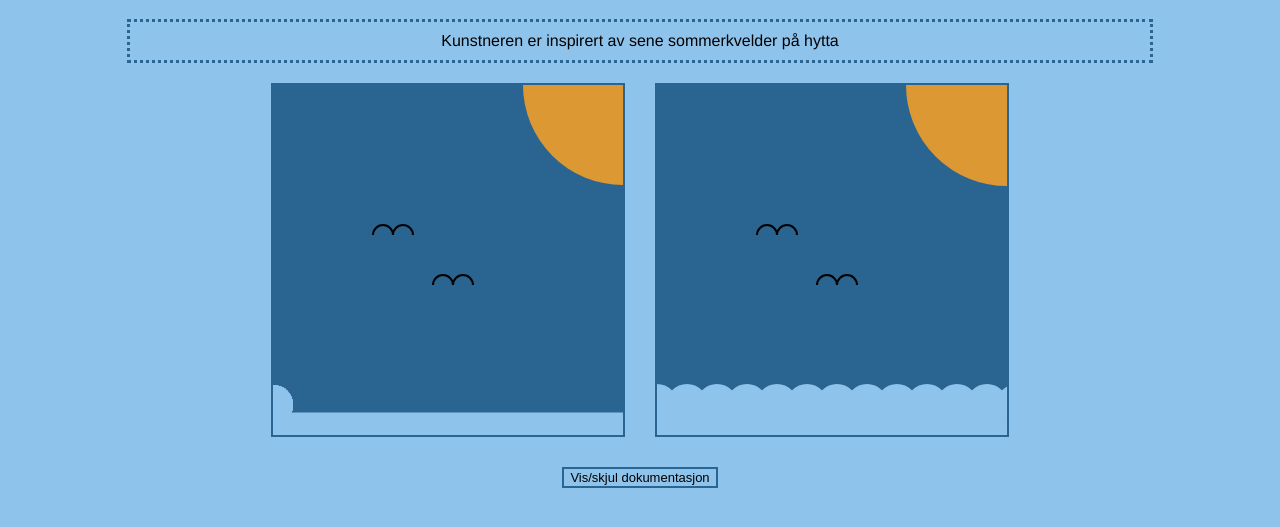
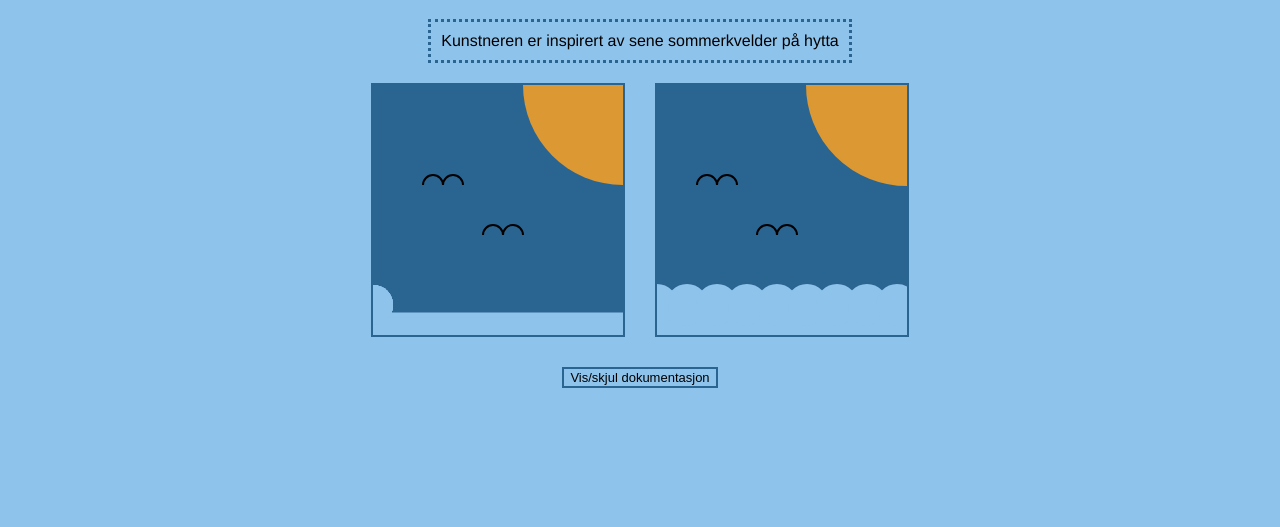
Before and after one commit to Juni-hub/IT2810-abstract-art, a plain HTML site: page index.html in a window 1280 px wide. Shown: the part 61-588 px from the top of the page. Drawn offline with nearby package versions, Linux system fonts and the light colour scheme.

Commit message:
style: fiksa stil på nettsiden

```diff
--- a/canvas.js
+++ b/canvas.js
@@ -10,7 +10,7 @@ addEventListener("mousemove", (e) => {
     handleMouseMove(e);
   });
 
-  //to start animation
+//to start animation
 requestAnimationFrame(animate);
 
 function animate(){
@@ -23,121 +23,106 @@ function animate(){
 
     //draw canvas
     draw(x,sunFill);
+
     requestAnimationFrame(animate);
 }
 
 function draw(x,sunFill) {
     const  d = canvas.getContext('2d');
     d.beginPath();
-    d.rect(0, 330, 350, 20);
+    d.rect(0, 230, 250, 20);
     d.fillStyle = '#8ec3eb';
     d.fill();
     d.strokeStyle = '#8ec3eb';
     d.stroke();
 
     d.beginPath();
-    d.arc(-30+x, 320, 20, 0, 2 * Math.PI);
+    d.arc(-30+x, 220, 20, 0, 2 * Math.PI);
     d.fillStyle = '#8ec3eb';
     d.fill();
     d.strokeStyle = '#8ec3eb';
     d.stroke();
 
     d.beginPath();
-    d.arc(x, 320, 20, 0, 2 * Math.PI);
+    d.arc(x, 220, 20, 0, 2 * Math.PI);
     d.fillStyle = '#8ec3eb';
     d.fill();
     d.strokeStyle = '#8ec3eb';
     d.stroke();
 
     d.beginPath();
-    d.arc(x+30, 320, 20, 0, 2 * Math.PI);
+    d.arc(x+30, 220, 20, 0, 2 * Math.PI);
     d.fillStyle = '#8ec3eb';
     d.fill();
     d.strokeStyle = '#8ec3eb';
     d.stroke();
 
     d.beginPath();
-    d.arc(x+60, 320, 20, 0, 2 * Math.PI);
+    d.arc(x+60, 220, 20, 0, 2 * Math.PI);
     d.fillStyle = '#8ec3eb';
     d.fill();
     d.strokeStyle = '#8ec3eb';
     d.stroke();
 
     d.beginPath();
-    d.arc(x+90, 320, 20, 0, 2 * Math.PI);
+    d.arc(x+90, 220, 20, 0, 2 * Math.PI);
     d.fillStyle = '#8ec3eb';
     d.fill();
     d.strokeStyle = '#8ec3eb';
     d.stroke();
 
     d.beginPath();
-    d.arc(x+120, 320, 20, 0, 2 * Math.PI);
+    d.arc(x+120, 220, 20, 0, 2 * Math.PI);
     d.fillStyle = '#8ec3eb';
     d.fill();
     d.strokeStyle = '#8ec3eb';
     d.stroke();
 
     d.beginPath();
-    d.arc(x+150, 320, 20, 0, 2 * Math.PI);
+    d.arc(x+150, 220, 20, 0, 2 * Math.PI);
     d.fillStyle = '#8ec3eb';
     d.fill();
     d.strokeStyle = '#8ec3eb';
     d.stroke();
 
     d.beginPath();
-    d.arc(x+180, 320, 20, 0, 2 * Math.PI);
+    d.arc(x+180, 220, 20, 0, 2 * Math.PI);
     d.fillStyle = '#8ec3eb';
     d.fill();
     d.strokeStyle = '#8ec3eb';
     d.stroke();
 
     d.beginPath();
-    d.arc(x+210, 320, 20, 0, 2 * Math.PI);
+    d.arc(x+210, 220, 20, 0, 2 * Math.PI);
     d.fillStyle = '#8ec3eb';
     d.fill();
     d.strokeStyle = '#8ec3eb';
     d.stroke();
 
     d.beginPath();
-    d.arc(x+240, 320, 20, 0, 2 * Math.PI);
+    d.arc(x+240, 220, 20, 0, 2 * Math.PI);
     d.fillStyle = '#8ec3eb';
     d.fill();
     d.strokeStyle = '#8ec3eb';
     d.stroke();
 
     d.beginPath();
-    d.arc(x+270, 320, 20, 0, 2 * Math.PI);
-    d.fillStyle = '#8ec3eb';
+    d.arc(250, 0, 100, 0, 2 * Math.PI);
+    d.fillStyle = sunFill;
     d.fill();
-    d.strokeStyle = '#8ec3eb';
+    d.strokeStyle = sunFill;
     d.stroke();
 
     d.beginPath();
-    d.arc(x+300, 320, 20, 0, 2 * Math.PI);
-    d.fillStyle = '#8ec3eb';
-    d.fill();
-    d.strokeStyle = '#8ec3eb';
+    d.arc(50, 100, 10, Math.PI, 0, false);
+    d.lineWidth = 2;
+    d.strokeStyle = "black";
     d.stroke();
 
     d.beginPath();
-    d.arc(x+330, 320, 20, 0, 2 * Math.PI);
-    d.fillStyle = '#8ec3eb';
-    d.fill();
-    d.strokeStyle = '#8ec3eb';
-    d.stroke();
-
-    d.beginPath();
-    d.arc(x+360, 320, 20, 0, 2 * Math.PI);
-    d.fillStyle = '#8ec3eb';
-    d.fill();
-    d.strokeStyle = '#8ec3eb';
-    d.stroke();
-
-    d.beginPath();
-    d.arc(350, 0, 100, 0, 2 * Math.PI);
-    d.fillStyle = sunFill;
-    d.fill();
-    d.strokeStyle = sunFill;
+    d.arc(70, 100, 10, Math.PI, 0, false);
+    d.lineWidth = 2;
+    d.strokeStyle = "black";
     d.stroke();
 
     d.beginPath();
@@ -151,25 +136,12 @@ function draw(x,sunFill) {
     d.lineWidth = 2;
     d.strokeStyle = "black";
     d.stroke();
-
-    d.beginPath();
-    d.arc(170, 200, 10, Math.PI, 0, false);
-    d.lineWidth = 2;
-    d.strokeStyle = "black";
-    d.stroke();
-
-    d.beginPath();
-    d.arc(190, 200, 10, Math.PI, 0, false);
-    d.lineWidth = 2;
-    d.strokeStyle = "black";
-    d.stroke();
 }
 
 function handleMouseMove(e) {
     const rect = canvas.getBoundingClientRect()
     mouseX=rect.right-parseInt(e.clientX);
     mouseY=parseInt(e.clientY)-rect.top;
-
 
     // test if mouse is inside sun
     if((Math.sqrt((mouseX)**2+(mouseY)**2))<100 && mouseX>=0 && mouseY>=0){
--- a/index.html
+++ b/index.html
@@ -2,88 +2,68 @@
 <html>
 <head>
   <link rel="stylesheet" href="styles.css">
-  <script src= "https://code.jquery.com/jquery-3.5.1.min.js">
-    </script>
-    <meta name="viewport" content="width=device-width, initial-scale=1.0">
+  <!--jQuery-library from CDN-->
+  <script src= "https://code.jquery.com/jquery-3.5.1.min.js"></script>
+  <!--Follow width of screen-->
+  <meta name="viewport" content="width=device-width, initial-scale=1.0">
 </head>
 <body>
 <h1>Sommerkveld</h1>
 <div class="textbox">
     <p style="margin:0px"> Kunstneren er inspirert av sene sommerkvelder på hytta </p>
 </div>
-
 <div class=" container">
     <div class = "box"  >
-        <svg width = 350px height = 350px>
-            <rect x="0" y="330" width="350" height="20" stroke="#8ec3eb" fill="#8ec3eb" stroke-width="5"></rect>
-            <circle fill="#8ec3eb" cy="320" r="20" >
+        <svg width = 250px height = 250px>
+            <rect x="0" y="230" width="250" height="20" stroke="#8ec3eb" fill="#8ec3eb" stroke-width="5"></rect>
+            <circle fill="#8ec3eb" cy="220" r="20" >
                 <animate attributeName="cx" from="-30" to="0" dur="4s" repeatCount="indefinite"></animate>
             </circle>
-            <circle fill="#8ec3eb" cy="320" r="20">
+            <circle fill="#8ec3eb" cy="220" r="20">
             <animate attributeName="cx" from="0" to="30" dur="4s" repeatCount="indefinite"></animate>
             </circle>
-            <circle fill="#8ec3eb" cy="320" r="20">
+            <circle fill="#8ec3eb" cy="220" r="20">
                 <animate attributeName="cx" from="30" to="60" dur="4s" repeatCount="indefinite"></animate>
             </circle>
-            <circle fill="#8ec3eb" cy="320" r="20">
+            <circle fill="#8ec3eb" cy="220" r="20">
                 <animate attributeName="cx" from="60" to="90" dur="4s" repeatCount="indefinite"></animate>
             </circle>
-            <circle fill="#8ec3eb" cy="320" r="20">
+            <circle fill="#8ec3eb" cy="220" r="20">
                 <animate attributeName="cx" from="90" to="120" dur="4s" repeatCount="indefinite"></animate>
             </circle>
-            <circle fill="#8ec3eb" cy="320" r="20">
+            <circle fill="#8ec3eb" cy="220" r="20">
                 <animate attributeName="cx" from="120" to="150" dur="4s" repeatCount="indefinite"></animate>
             </circle>
-            <circle fill="#8ec3eb" cy="320" r="20">
+            <circle fill="#8ec3eb" cy="220" r="20">
                 <animate attributeName="cx" from="150" to="180" dur="4s" repeatCount="indefinite"></animate>
             </circle>
-            <circle fill="#8ec3eb" cy="320" r="20">
+            <circle fill="#8ec3eb" cy="220" r="20">
                 <animate attributeName="cx" from="180" to="210" dur="4s" repeatCount="indefinite"></animate>
             </circle>
-            <circle fill="#8ec3eb" cy="320" r="20">
+            <circle fill="#8ec3eb" cy="220" r="20">
                 <animate attributeName="cx" from="210" to="240" dur="4s" repeatCount="indefinite"></animate>
             </circle>
-            <circle fill="#8ec3eb" cy="320" r="20">
+            <circle fill="#8ec3eb" cy="220" r="20">
                 <animate attributeName="cx" from="240" to="270" dur="4s" repeatCount="indefinite"></animate>
             </circle>
-            <circle fill="#8ec3eb" cy="320" r="20">
-                <animate attributeName="cx" from="270" to="300" dur="4s" repeatCount="indefinite"></animate>
-            </circle>
-            <circle fill="#8ec3eb" cy="320" r="20">
-                <animate attributeName="cx" from="300" to="330" dur="4s" repeatCount="indefinite"></animate>
-            </circle>
-            <circle fill="#8ec3eb" cy="320" r="20">
-                <animate attributeName="cx" from="330" to="360" dur="4s" repeatCount="indefinite"></animate>
-            </circle>
-            <circle fill="#8ec3eb" cy="320" r="20">
-                <animate attributeName="cx" from="360" to="390" dur="4s" repeatCount="indefinite"></animate>
-            </circle>
 
-            <circle class = 'sun' fill="#db9833" cx="350" cy="0" r="100">
-            </circle>
 
-            <path d="M100 150 A 10 10 100 0 1 120 150"
-                class="bird" />
-            <path d="M120 150 A 10 10 300 0 1 140 150"
-                class="bird" />
+            <circle class = 'sun' fill="#db9833" cx="250" cy="0" r="100"></circle>
 
-            <path d="M160 200 A 10 10 100 0 1 180 200"
-                class="bird" />
-            <path d="M180 200 A 10 10 300 0 1 200 200"
-                class="bird" />
+            <path d="M50 100 A 10 10 100 0 1 70 100" class="bird" />
+            <path d="M70 100 A 10 10 300 0 1 90 100" class="bird" />
+            <path d="M110 150 A 10 10 100 0 1 130 150" class="bird" />
+            <path d="M130 150 A 10 10 300 0 1 150 150" class="bird" />
           </svg>
     </div>
     <div class = "box">
-        <canvas id="myCanvas" width = 350px height = 350px> </canvas>
+        <canvas id="myCanvas" width = 250px height = 250px> </canvas>
         <script src="canvas.js"></script>
     </div>
-
 </div>
-
 <button class= 'btn' onclick="showDoc()">Vis/skjul dokumentasjon</button>
 <div class="doc">
     <h2 >Dokumentasjon</h2>
-
     <div class="textbox">
         <h3> CSS Flexbox-layout</h3>
         <p> For å få de to interaktive kunstverkene til å se bra ut ved siden av hverandre er det brukt CSS Flexbox-layout. Dette innebærer at de er sentrerte, på samme horisontale linje, har mellomrom mellom seg og at de er fleksible med tanke på størrelsen på nettleseren (vises under hverandre dersom nettleseren ikke har plass til begge ved siden av hverandre). Jeg valgte å bruke Flexbox kun til dette fordi resten av elementene på siden skal være sentrert under hverandre, noe som er lett å få til uten Flexbox. </p>
@@ -101,15 +81,14 @@
         <h3>jQuery </h3>
         <p> jQuery er brukt på siden for å lage knappen som viser/skjuler dokumentasjonen. I jQuery-biblioteket er det en funksjon toggle() som bytter mellom hide() og show() av elementer spesifisert med en selektor. Dokumentasjonen er satt til å være av klassen doc, som er definert i CSS til å være gjemt i starten ved hjelp av display:none- egenskapen. Når knappen “Vis/skjul dokumentasjon” blir trykket på, vil funksjonen “showDoc” kjøre og denne funksjonen trigger toggle()-metoden med klassen doc som selektor. jQuery-biblioteket er hentet fra en CDN-server som er linket til i headeren. </p>
         <h3> Cross-browser testing</h3>
-        <p>Nettsiden er testet kontinuerlig under utvikling i Safari. Her er alle elementene innenfor nettsiden og sentrert uavhengig av størrelsen på nettleseren. Knappen til “vis/skjul”-dokumentasjon fungerer også godt. Ved testing av nettsiden med ulike mobilskjermer i Chrome kom det frem at wrap-egenskapen ikke fungerte på disse mobilskjermene. For å fikse det endret jeg størrelsen på bildene (de var for store for mobilskjermene) og la til meta-informasjon i html-siden som sier at siden skal følge bredden på skjermen til enheten og zoom-level til 1. Etter dette utførte jeg cross-browser-testing igjen og her fungerte nettsiden godt på
-        </p>
+        <p>Nettsiden er testet kontinuerlig under utvikling i Safari. Her er alle elementene innenfor nettsiden og sentrert uavhengig av størrelsen på nettleseren. Knappen til “vis/skjul”-dokumentasjon fungerer også godt. Ved testing av nettsiden med ulike mobilskjermer i Chrome kom det frem at wrap-egenskapen ikke fungerte på disse mobilskjermene. For å fikse det endret jeg størrelsen på bildene (de var for store for mobilskjermene) og la til meta-informasjon i html-siden som sier at siden skal følge bredden på skjermen til enheten og zoom-level til 1. Etter dette utførte jeg cross-browser-testing igjen og her fungerte nettsiden godt på </p>
         <h3> Viktigste informasjonskilder</h3>
         <p> - <a href="https://developer.mozilla.org/en-US/docs/Web/CSS/CSS_Grid_Layout/Relationship_of_Grid_Layout"> Sammenligning CSS Grid og FlexBox og enkel bruk av Flexbox </a> </p>
         <p> - <a href="https://developer.mozilla.org/en-US/docs/Web/API/Canvas_API/Tutorial/Basic_animations"> Canvas-animasjon </a> </p>
         <p> - <a href="https://www.w3schools.com/jquery/eff_toggle.asp"> jQuery-toggle() </a> </p>
     </div>
 </div>
-
+<!--Show/hide documentation-->
 <script type="text/javascript">
     function showDoc() {
         $(".doc").toggle();
--- a/styles.css
+++ b/styles.css
@@ -6,9 +6,10 @@ body {
 
 .textbox {
     border: 3px dotted #2a6592;
-    max-width: 1000px;
-    margin: auto;
+    width: max-content;
+    max-width: 90%;
     padding:10px;
+    margin:auto;
 }
 
 .container {
@@ -21,8 +22,8 @@ body {
 }
 
 .box{
-    width: 350px;
-    height: 350px;
+    width: 250px;
+    height: 250px;
     background-color: #2a6592;
     border: 2px solid #2a6592;
 }
@@ -30,6 +31,12 @@ body {
 .sun:hover {
     fill: white;
     border-color: white;
+}
+
+.bird{
+    fill: transparent;
+    stroke: black;
+    stroke-width: 2px;
 }
 
 .btn {
@@ -41,9 +48,3 @@ body {
 .doc {
     display: none;
 }
-
-.bird{
-    fill: transparent;
-    stroke: black;
-    stroke-width: 2px;
-}
```
